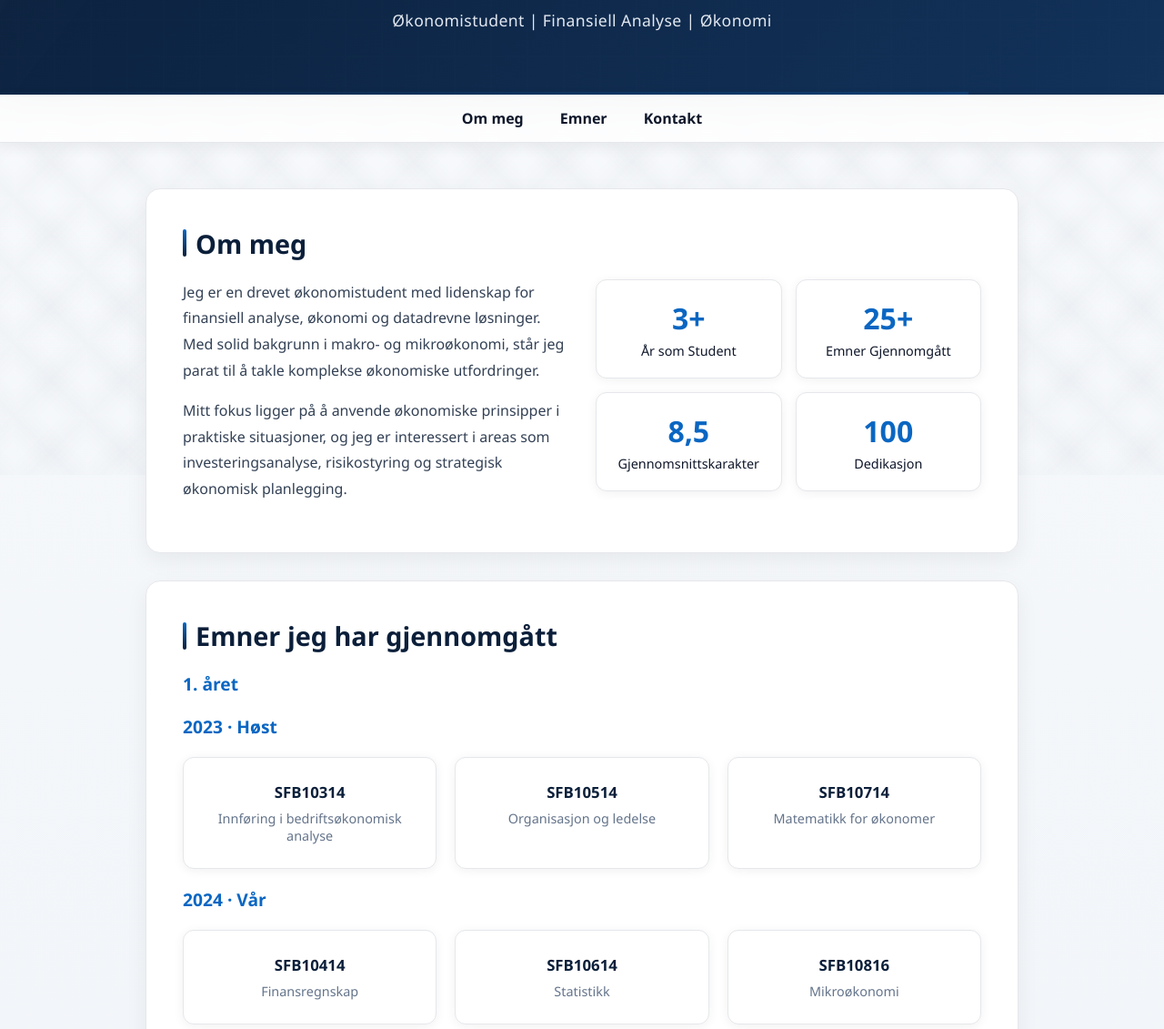
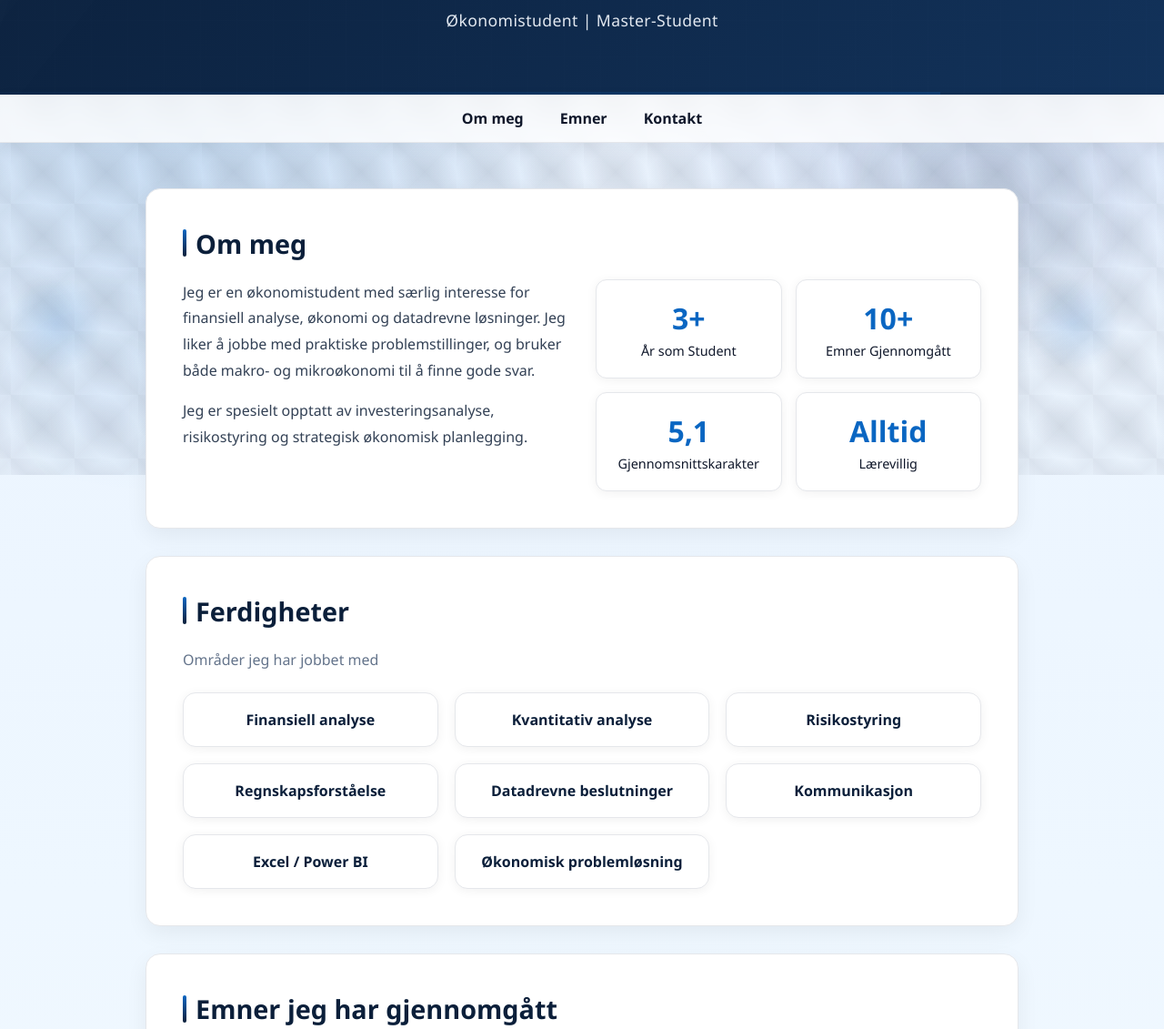
Before and after one commit to AndersKlevaas1/portfolio_Lund, a plain HTML site: page index.html in a window 1280 px wide. Shown: the part 278-1409 px from the top of the page at 91% size. Drawn offline with Linux system fonts and the light colour scheme.

Commit message:
Småendringer

```diff
--- a/index.html
+++ b/index.html
@@ -3,7 +3,7 @@
 <head>
     <meta charset="UTF-8">
     <meta name="viewport" content="width=device-width, initial-scale=1.0">
-    <title>Kristian Lund - Økonomistudent</title>
+    <title>Kristian Lund - Portefølje</title>
     <link rel="stylesheet" href="styles.css">
 </head>
 <body>
@@ -25,7 +25,7 @@
             <img src="images/kristian_lund.jpeg" alt="Profilbilde av Kristian Lund">
         </div>
         <h1>Kristian Lund</h1>
-        <p class="subtitle">Økonomistudent | Finansiell Analyse | Økonomi</p>
+        <p class="subtitle">Økonomistudent | Master-Student </p>
     </header>
 
     <nav>
@@ -42,8 +42,8 @@
             <h2>Om meg</h2>
             <div class="om-meg-content">
                 <div class="om-meg-text">
-                    <p>Jeg er en drevet økonomistudent med lidenskap for finansiell analyse, økonomi og datadrevne løsninger. Med solid bakgrunn i makro- og mikroøkonomi, står jeg parat til å takle komplekse økonomiske utfordringer.</p>
-                    <p>Mitt fokus ligger på å anvende økonomiske prinsipper i praktiske situasjoner, og jeg er interessert i areas som investeringsanalyse, risikostyring og strategisk økonomisk planlegging.</p>
+                    <p>Jeg er en økonomistudent med særlig interesse for finansiell analyse, økonomi og datadrevne løsninger. Jeg liker å jobbe med praktiske problemstillinger, og bruker både makro- og mikroøkonomi til å finne gode svar.</p>
+                    <p>Jeg er spesielt opptatt av investeringsanalyse, risikostyring og strategisk økonomisk planlegging.</p>
                 </div>
                 <div class="stats">
                     <div class="stat-box">
@@ -51,18 +51,34 @@
                         <div class="stat-label">År som Student</div>
                     </div>
                     <div class="stat-box">
-                        <div class="stat-number">25+</div>
+                        <div class="stat-number">10+</div>
                         <div class="stat-label">Emner Gjennomgått</div>
                     </div>
                     <div class="stat-box">
-                        <div class="stat-number">8.5</div>
+                        <div class="stat-number">5,1</div>
                         <div class="stat-label">Gjennomsnittskarakter</div>
                     </div>
                     <div class="stat-box">
-                        <div class="stat-number">100%</div>
-                        <div class="stat-label">Dedikasjon</div>
+                        <div class="stat-number">Alltid</div>
+                        <div class="stat-label">Lærevillig</div>
                     </div>
                 </div>
+            </div>
+        </section>
+
+        <!-- Skills seksjon -->
+        <section id="skills" data-stagger>
+            <h2>Ferdigheter</h2>
+            <p class="section-lead">Områder jeg har jobbet med</p>
+            <div class="skills-grid">
+                <div class="skill-card">Finansiell analyse</div>
+                <div class="skill-card">Kvantitativ analyse</div>
+                <div class="skill-card">Risikostyring</div>
+                <div class="skill-card">Regnskapsforståelse</div>
+                <div class="skill-card">Datadrevne beslutninger</div>
+                <div class="skill-card">Kommunikasjon</div>
+                <div class="skill-card">Excel / Power BI</div>
+                <div class="skill-card">Økonomisk problemløsning</div>
             </div>
         </section>
 
@@ -211,6 +227,7 @@
             return { num, decimals, hasPlus };
         };
         const animateCount = (el) => {
+            if (!/[0-9]/.test(el.textContent || '')) return;
             const { num, decimals, hasPlus } = parseNumber(el.textContent);
             const dur = 1200;
             const start = performance.now();
--- a/styles.css
+++ b/styles.css
@@ -19,7 +19,11 @@ body {
     font-family: 'Segoe UI', Tahoma, Geneva, Verdana, sans-serif;
     color: var(--dark-text);
     overflow-x: hidden;
-    background: linear-gradient(180deg, #F8FAFC 0%, #EEF2F7 100%);
+    background:
+        radial-gradient(circle at 15% 12%, rgba(10, 102, 194, 0.18), transparent 18%),
+        radial-gradient(circle at 85% 10%, rgba(37, 99, 235, 0.12), transparent 15%),
+        radial-gradient(circle at 55% 95%, rgba(37, 99, 235, 0.08), transparent 20%),
+        linear-gradient(180deg, #EAF3FF 0%, #EEF7FF 45%, #F9FBFE 100%);
     min-height: 100vh;
 }
 
@@ -45,11 +49,13 @@ body {
     width: 100%;
     height: 100%;
     background:
-        linear-gradient(45deg, transparent 30%, rgba(15, 23, 42, 0.02) 50%, transparent 70%),
-        linear-gradient(-45deg, transparent 30%, rgba(15, 23, 42, 0.015) 50%, transparent 70%);
-    background-size: 80px 80px;
+        radial-gradient(circle at 18% 22%, rgba(10, 102, 194, 0.14), transparent 16%),
+        radial-gradient(circle at 82% 12%, rgba(37, 99, 235, 0.10), transparent 16%),
+        linear-gradient(45deg, transparent 22%, rgba(15, 23, 42, 0.08) 50%, transparent 78%),
+        linear-gradient(-45deg, transparent 22%, rgba(15, 23, 42, 0.05) 50%, transparent 78%);
+    background-size: 280px 280px, 100% 100%, 70px 70px, 70px 70px;
     z-index: -2;
-    animation: slideBackground 30s linear infinite;
+    animation: slideBackground 40s linear infinite;
 }
 
 @keyframes slideBackground {
@@ -72,37 +78,38 @@ body {
     height: 100%;
     z-index: -1;
     overflow: hidden;
-    display: none; /* hide decorative blobs for a cleaner, professional look */
+    display: block;
+    pointer-events: none;
 }
 
 .shape {
     position: absolute;
-    opacity: 0.1;
-    animation: float 15s infinite ease-in-out;
+    opacity: 0.14;
+    animation: float 18s infinite ease-in-out;
 }
 
 .shape-1 {
-    width: 400px;
-    height: 400px;
-    background: radial-gradient(circle, var(--accent-green), transparent);
-    top: -150px;
-    right: -100px;
+    width: 420px;
+    height: 420px;
+    background: radial-gradient(circle, rgba(37, 99, 235, 0.32), transparent);
+    top: -170px;
+    right: -120px;
     animation-delay: 0s;
-    filter: blur(40px);
+    filter: blur(44px);
 }
 
 .shape-2 {
-    width: 300px;
-    height: 300px;
-    background: radial-gradient(circle, var(--light-green), transparent);
-    bottom: -100px;
-    left: -50px;
+    width: 320px;
+    height: 320px;
+    background: radial-gradient(circle, rgba(10, 102, 194, 0.24), transparent);
+    bottom: -110px;
+    left: -60px;
     animation-delay: 2s;
-    filter: blur(40px);
+    filter: blur(42px);
 }
 
 .shape-3 {
-    width: 250px;
+    width: 280px;
     height: 250px;
     background: radial-gradient(circle, var(--primary-green), transparent);
     bottom: 20%;
@@ -351,6 +358,8 @@ h3 {
 
 p { line-height: 1.8; color: #334155; margin-bottom: 15px; }
 
+.section-lead { color: #64748B; margin-bottom: 22px; max-width: 680px; }
+
 .om-meg-content {
     display: grid;
     grid-template-columns: 1fr 1fr;
@@ -396,6 +405,31 @@ p { line-height: 1.8; color: #334155; margin-bottom: 15px; }
     grid-template-columns: repeat(auto-fit, minmax(200px, 1fr));
     gap: 20px;
     margin-top: 20px;
+}
+
+.skills-grid {
+    display: grid;
+    grid-template-columns: repeat(auto-fit, minmax(220px, 1fr));
+    gap: 18px;
+    margin-top: 20px;
+}
+
+.skill-card {
+    background: #FFFFFF;
+    border: 1px solid #E5E7EB;
+    border-radius: 14px;
+    padding: 18px 20px;
+    text-align: center;
+    font-weight: 600;
+    color: #0B1F3A;
+    box-shadow: 0 2px 12px rgba(2, 6, 23, 0.06);
+    transition: transform 0.3s ease, box-shadow 0.3s ease, border-color 0.3s ease;
+}
+
+.skill-card:hover {
+    transform: translateY(-6px);
+    border-color: var(--accent-blue);
+    box-shadow: 0 10px 24px rgba(2, 6, 23, 0.1);
 }
 
 .emne-card {
@@ -640,6 +674,13 @@ footer a:hover { color: #0B1F3A; text-shadow: none; }
         font-size: 1.8em;
     }
 
+    nav {
+        position: static;
+        top: auto;
+        box-shadow: none;
+        border-bottom: none;
+    }
+
     nav ul {
         gap: 20px;
         flex-direction: column;
@@ -658,9 +699,9 @@ footer a:hover { color: #0B1F3A; text-shadow: none; }
 
     .emner-grid {
         display: grid;
-    grid-template-columns: repeat(auto-fit, minmax(220px, 1fr)); /* litt større kort */
-    gap: 28px; /* var 20px → mer luft */
-    margin-top: 25px;
+        grid-template-columns: repeat(auto-fit, minmax(220px, 1fr)); /* litt større kort */
+        gap: 28px; /* var 20px → mer luft */
+        margin-top: 25px;
     }
 
     main {
```
